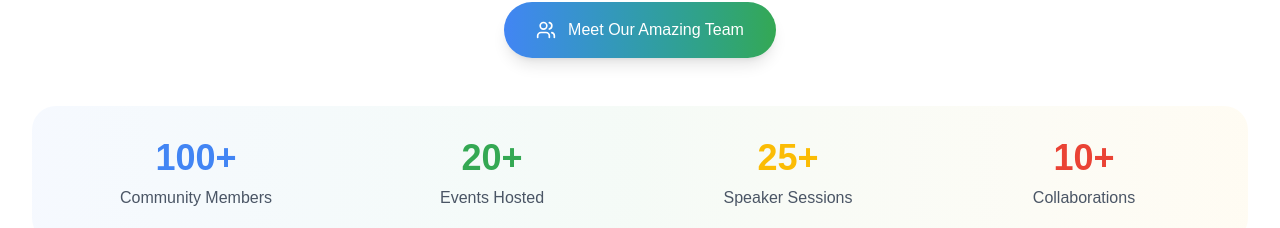
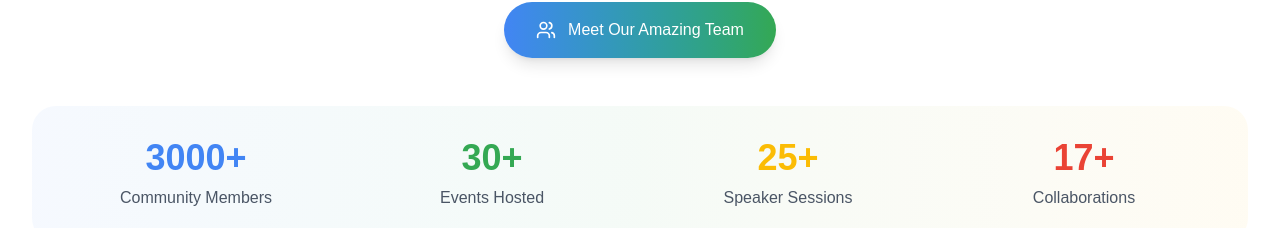
Before and after one commit to gdgcuiadmin/gdgoc-cui-website, a Next.js app in the folder apps/landing/: page / in a window 1280 px wide. Shown: the part 1447-1675 px from the top of the page. Built offline with nearby package versions, Linux system fonts and the light colour scheme; no server answers; the database is empty; a web font is replaced by a local one.

Commit message:
chore: update stats

```diff
--- a/apps/landing/src/components/About.tsx
+++ b/apps/landing/src/components/About.tsx
@@ -153,7 +153,7 @@ const About: React.FC = () => {
                 transition={{ delay: 0.8, duration: 0.5 }}
                 className="text-3xl sm:text-4xl font-bold text-google-blue mb-2"
               >
-                100+
+                3000+
               </motion.div>
               <div className="text-gray-600 font-medium">Community Members</div>
             </div>
@@ -164,7 +164,7 @@ const About: React.FC = () => {
                 transition={{ delay: 1.0, duration: 0.5 }}
                 className="text-3xl sm:text-4xl font-bold text-google-green mb-2"
               >
-                20+
+                30+
               </motion.div>
               <div className="text-gray-600 font-medium">Events Hosted</div>
             </div>
@@ -186,7 +186,7 @@ const About: React.FC = () => {
                 transition={{ delay: 1.4, duration: 0.5 }}
                 className="text-3xl sm:text-4xl font-bold text-google-red mb-2"
               >
-                10+
+                17+
               </motion.div>
               <div className="text-gray-600 font-medium">Collaborations</div>
             </div>
--- a/apps/landing/src/components/Events.tsx
+++ b/apps/landing/src/components/Events.tsx
@@ -115,7 +115,7 @@ const Events: React.FC = () => {
                       src={
                         event.image_url ||
                         "https://images.unsplash.com/photo-1540575467063-178a50c2df87?w=800&h=600&fit=crop"
-                      }
+                      }s
                       alt={event.title}
                       className="w-full h-full object-cover group-hover:scale-110 transition-transform duration-500"
                     />
@@ -172,6 +172,10 @@ const Events: React.FC = () => {
                     </div>
 
                     {/* Register Button */}
+                    <Link
+                      href="https://www.instagram.com/gdgoc.cuilhr/"
+                      target="_blank"
+                    >
                       <motion.button
                         whileHover={{ scale: 1.05 }}
                         whileTap={{ scale: 0.95 }}
@@ -182,9 +186,10 @@ const Events: React.FC = () => {
                         }}
                         className={`w-full cursor-pointer bg-google-green text-white py-3 px-4 rounded-lg font-medium flex items-center justify-center space-x-2 shadow-lg hover:shadow-xl transition-all duration-300`}
                       >
-                      <span>Register Now</span>
+                        <span>Stay updated</span>
                         <ExternalLink size={16} />
                       </motion.button>
+                    </Link>
                   </div>
                 </div>
               </motion.div>
```
Lines whose indentation alone changed are shown as unchanged.
